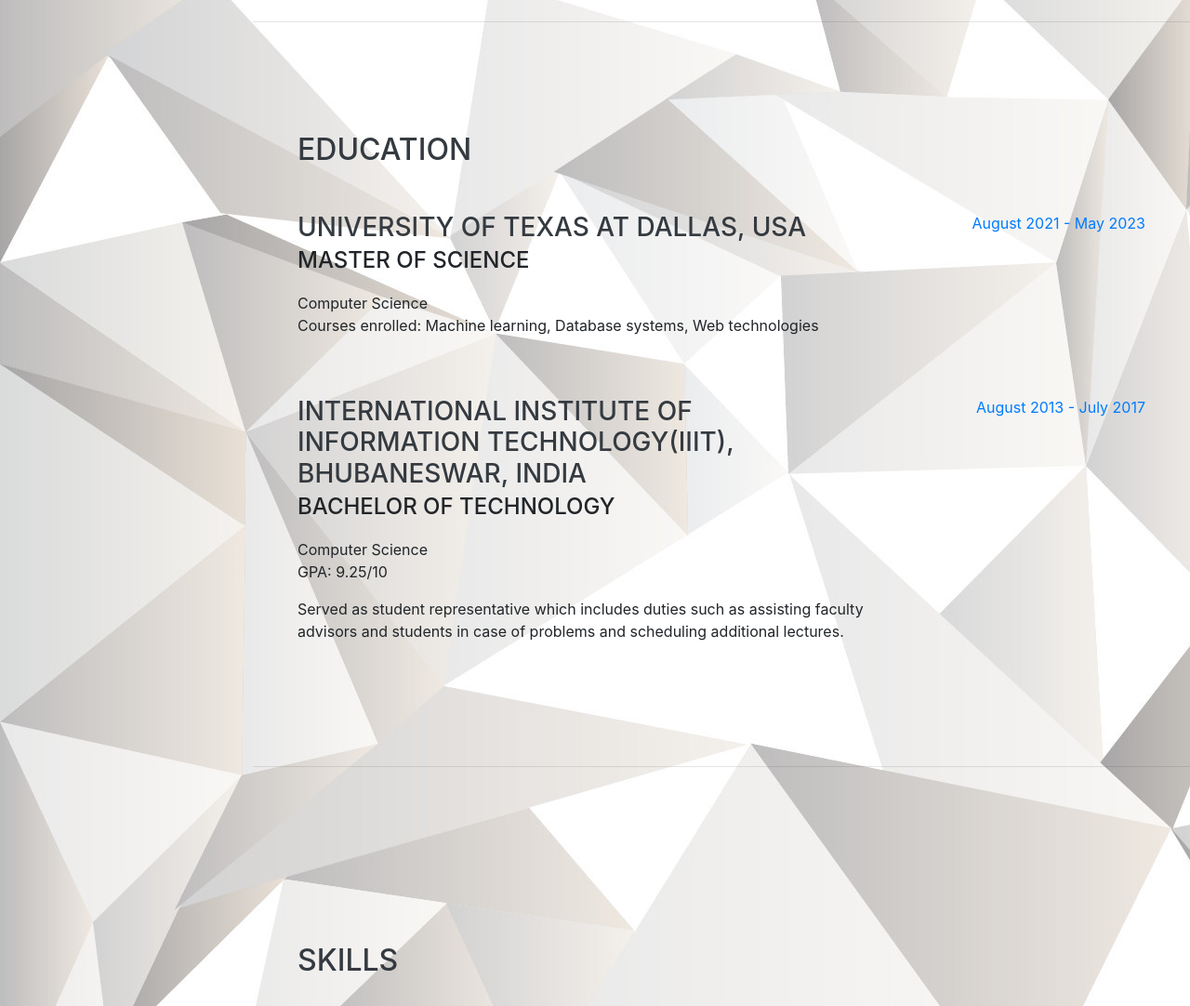
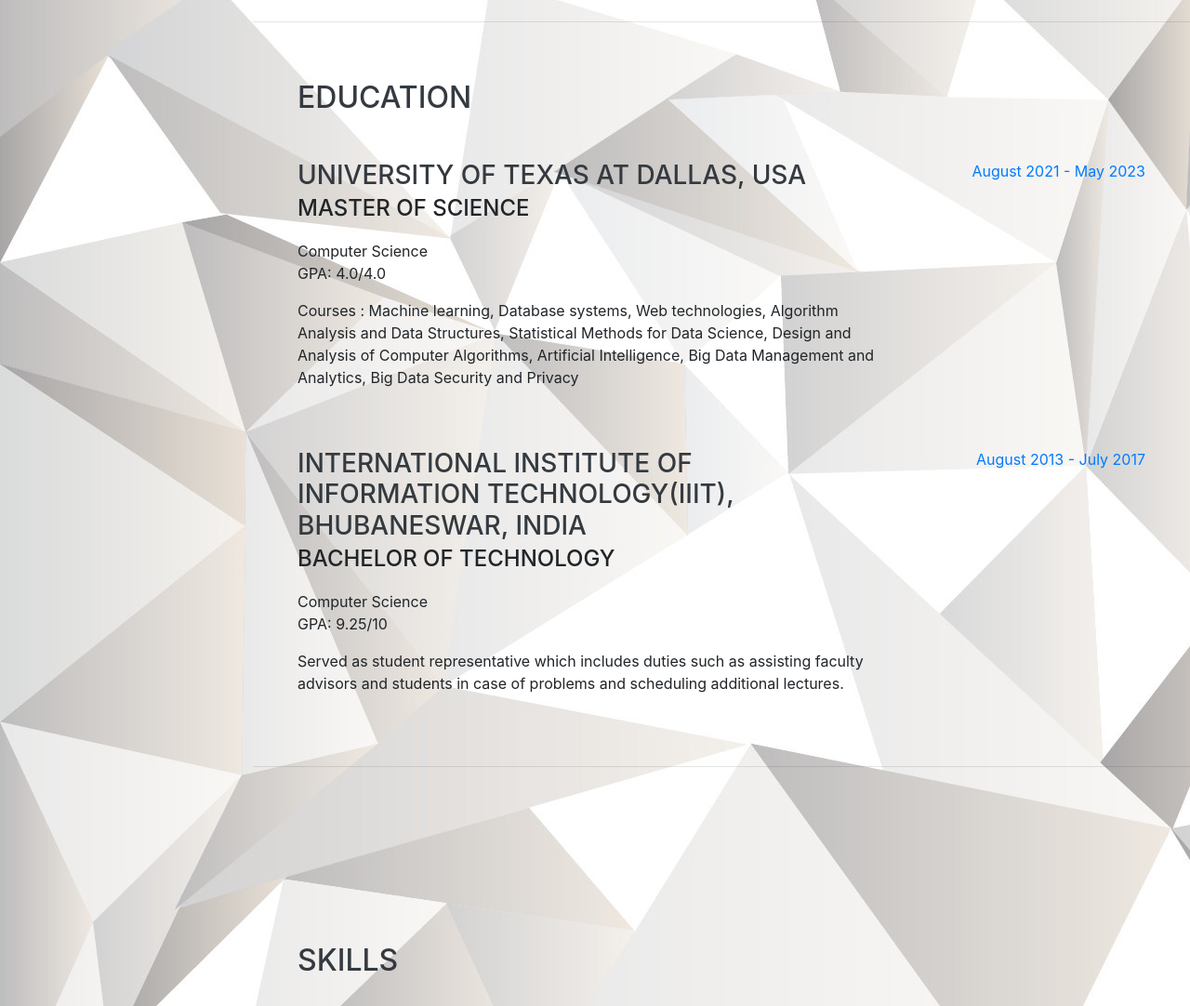
Before and after one commit to SoumyaM30/SoumyaM30.github.io, a website with bundled scripts: page index.html in a window 1280 px wide. Shown: the part 1745-2827 px from the top of the page at 93% size. Built offline with nearby package versions, Linux system fonts and the light colour scheme; a web font is replaced by a local one.

Commit message:
Updated education

```diff
--- a/index.html
+++ b/index.html
@@ -176,8 +176,8 @@
             <h3 class="mb-0">University of Texas at Dallas, USA</h3>
             <div class="subheading mb-3">Master of Science</div>
             <div>Computer Science</div>
-            <!-- <p>GPA: 9.25/10</p> -->
-            <p>Courses enrolled: Machine learning, Database systems, Web technologies</p>
+            <p>GPA: 4.0/4.0</p>
+            <p>Courses : Machine learning, Database systems, Web technologies, Algorithm Analysis and Data Structures, Statistical Methods for Data Science, Design and Analysis of Computer Algorithms, Artificial Intelligence, Big Data Management and Analytics, Big Data Security and Privacy</p>
           </div>
           <div class="resume-date text-md-right">
             <span class="text-primary">August 2021 - May 2023</span>
```
